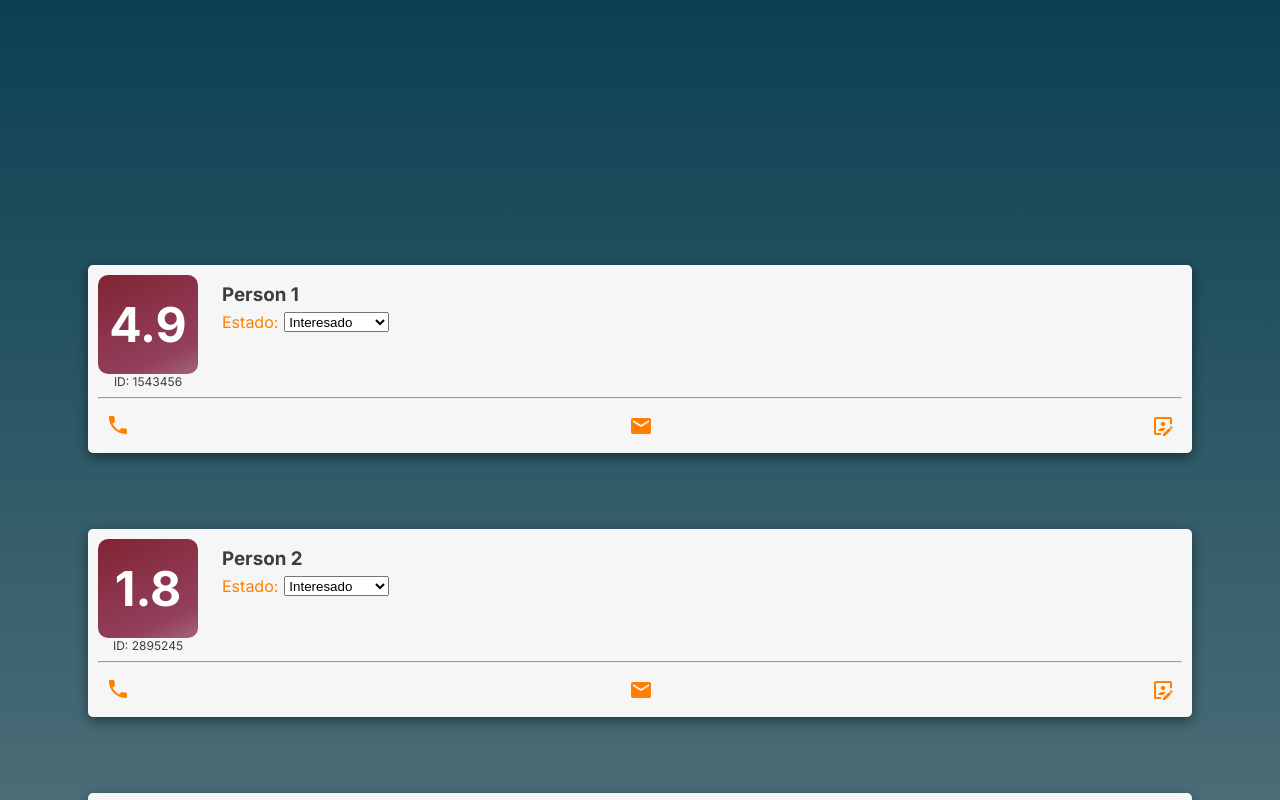
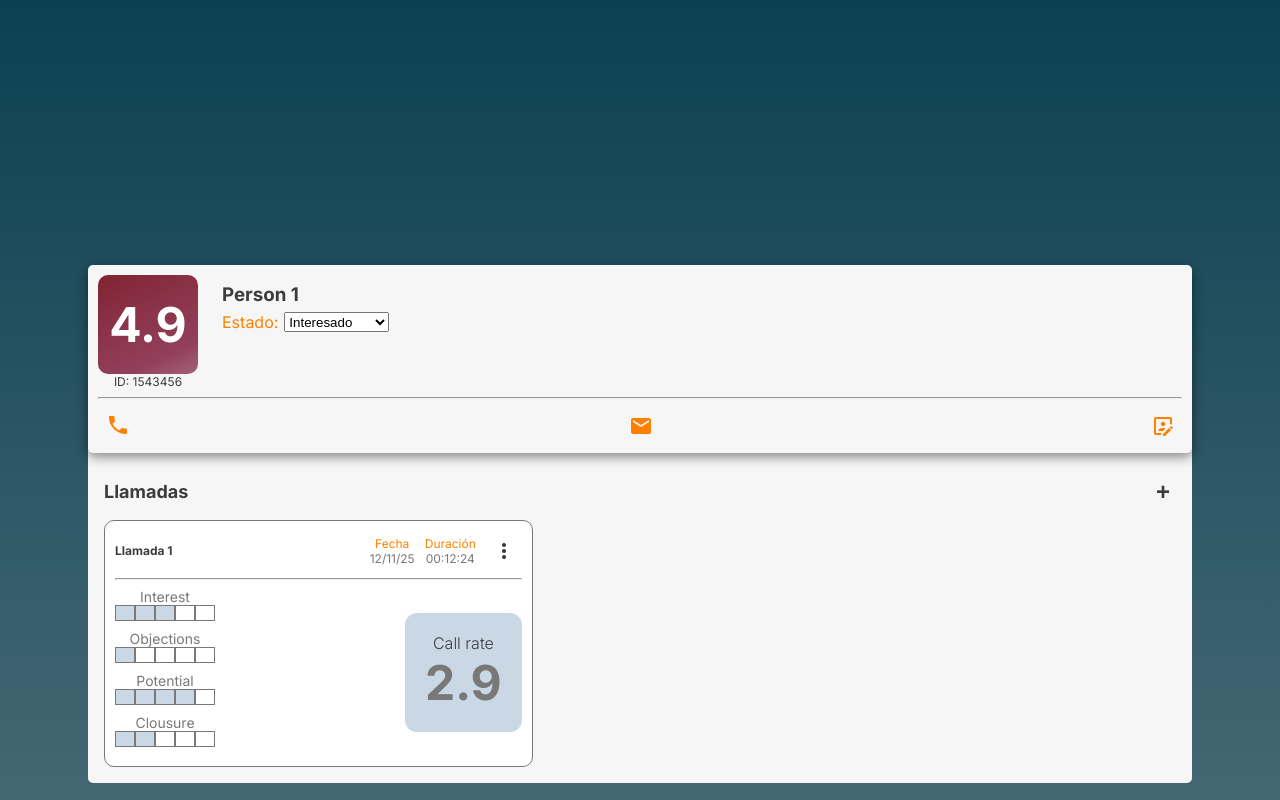
Before and after one commit to alvaroginer/call-app-react, a React (Vite) app in the folder call-app-react/: page / in a window 1280 px wide. Both pictures are taken after a click on the button 117 px from the left and 425 px from the top of the page. Shown: the top 800 px of the page. Built offline with nearby package versions, Linux system fonts and the light colour scheme.

Commit message:
working on select component and edit state

```diff
--- a/call-app-react/src/App.jsx
+++ b/call-app-react/src/App.jsx
@@ -1,5 +1,5 @@
 import { useState, useEffect } from "react";
-import { UserCard } from "./components/CallCard/UserCard";
+import { UserCard } from "./components/UserCard/UserCard";
 import { calculateGeneralRating } from "./functions/calculateRating";
 import { updateUser } from "./functions/updateUser";
 import "./App.css";
--- a/call-app-react/src/components/CallCard/CallCard/Call-Card.jsx
+++ b/call-app-react/src/components/CallCard/Call-Card.jsx
@@ -1,5 +1,5 @@
 import { useState } from "react";
-import { DataCallCard } from "./Data-Call-Card";
+import { DataCallCard } from "../DataCallCard/Data-Call-Card";
 
 export const CallCard = ({ call }) => {
   const [containerState, setContainerState] = useState("default");
@@ -42,11 +42,11 @@ export const CallCard = ({ call }) => {
                 <p>Delete Call</p>
               </div>
             </div>
-            <DataCallCard type={containerState} call={call} />
           </div>
         </div>
       </div>
       <hr />
+      <DataCallCard type={containerState} call={call} />
     </div>
   );
 };
--- a/call-app-react/src/components/CallCard/CallCard/Data-Call-Card.jsx
+++ /dev/null
@@ -1,29 +0,0 @@
-import { DataBox } from "./DataBox";
-
-export const DataCallCard = ({ type, call }) => {
-  const isDefault = type === "default";
-
-  return (
-    <div className="call-card--main display--flex space--between">
-      <div className="main--data-container">
-        <DataBox />
-        <DataBox />
-        <DataBox />
-      </div>
-      {isDefault ? (
-        <div className="text-align-center display--flex align-itmes__center">
-          <div className="main--call-rating">
-            <p className="call-rating--title">Call rate</p>
-            <p className="call-rating--number">{call.callRating}</p>
-          </div>
-        </div>
-      ) : (
-        <div className="main--data-container">
-          <DataBox />
-          <DataBox />
-          <DataBox />
-        </div>
-      )}
-    </div>
-  );
-};
--- a/call-app-react/src/components/CallCard/CallCard/DataBox.jsx
+++ /dev/null
@@ -1,44 +0,0 @@
-import { useState } from "react";
-
-export const DataBox = ({ onEdit, value }) => {
-  const [handleValue, setValue] = useState(value);
-  const editContainer = onEdit;
-
-  return (
-    <div className={"data-box"}>
-      <p className="data-box--title">Interest</p>
-      {editContainer === false
-        ? Array(5).map((_, index) => {
-            if (index < handleValue) {
-              return (
-                <input
-                  type="checkbox"
-                  class="step-checkbox step-checkbox-default"
-                ></input>
-              );
-            } else {
-              return <input type="checkbox" class="step-checkbox"></input>;
-            }
-          })
-        : Array(5).map((_, index) => {
-            if (index < handleValue) {
-              return (
-                <input
-                  type="checkbox"
-                  class="step-checkbox step-checkbox-selected"
-                  onClick={setValue}
-                ></input>
-              );
-            } else {
-              return (
-                <input
-                  type="checkbox"
-                  class="step-checkbox"
-                  onClick={setValue}
-                ></input>
-              );
-            }
-          })}
-    </div>
-  );
-};
--- /dev/null
+++ b/call-app-react/src/components/DataCallCard/Data-Call-Card.jsx
@@ -0,0 +1,53 @@
+import { DataBox } from "./DataBox/DataBox";
+
+export const DataCallCard = ({ type, call }) => {
+  const isDefault = type === "default";
+
+  return (
+    <div className="call-card--main display--flex space--between">
+      <div className="main--data-container">
+        <DataBox
+          isDefault={isDefault}
+          value={call.customerInterest}
+          title={"Interest"}
+        />
+        <DataBox
+          isDefault={isDefault}
+          value={call.objectionsRaised}
+          title={"Objections"}
+        />
+        <DataBox
+          isDefault={isDefault}
+          value={call.conversionPotential}
+          title={"Potential"}
+        />
+        <DataBox
+          isDefault={isDefault}
+          value={call.callClosure}
+          title={"Clousure"}
+        />
+      </div>
+      {isDefault ? (
+        <div className="text-align-center display--flex align-itmes__center">
+          <div className="main--call-rating">
+            <p className="call-rating--title">Call rate</p>
+            <p className="call-rating--number">{call.callRating}</p>
+          </div>
+        </div>
+      ) : (
+        <div className="main--data-container">
+          <DataBox
+            isDefault={isDefault}
+            value={call.callDuration}
+            title={"Duration"}
+          />
+          <DataBox
+            isDefault={isDefault}
+            value={call.technicalQuality}
+            title={"Technical Quality"}
+          />
+        </div>
+      )}
+    </div>
+  );
+};
--- /dev/null
+++ b/call-app-react/src/components/DataCallCard/DataBox/DataBox.jsx
@@ -0,0 +1,52 @@
+import { useState } from "react";
+
+export const DataBox = ({ isDefault, value, title }) => {
+  const [handleValue, setHandleValue] = useState(value);
+
+  return (
+    <div className="data-box">
+      <p className="data-box--title">{title}</p>
+      {isDefault
+        ? Array.from({ length: 5 }).map((_, index) => {
+            if (index < handleValue) {
+              return (
+                <input
+                  key={index}
+                  type="checkbox"
+                  className="step-checkbox step-checkbox--default"
+                ></input>
+              );
+            } else {
+              return (
+                <input
+                  key={index}
+                  type="checkbox"
+                  className="step-checkbox"
+                ></input>
+              );
+            }
+          })
+        : Array.from({ length: 5 }).map((_, index) => {
+            if (index < handleValue) {
+              return (
+                <input
+                  key={index}
+                  type="checkbox"
+                  className="step-checkbox step-checkbox--edit"
+                  onClick={() => setHandleValue(index + 1)}
+                ></input>
+              );
+            } else {
+              return (
+                <input
+                  key={index}
+                  type="checkbox"
+                  className="step-checkbox"
+                  onClick={() => setHandleValue(index + 1)}
+                ></input>
+              );
+            }
+          })}
+    </div>
+  );
+};
--- a/call-app-react/src/components/CallCard/UserCard.jsx
+++ b/call-app-react/src/components/UserCard/UserCard.jsx
@@ -1,5 +1,5 @@
 import { useState, useEffect } from "react";
-import { CallCard } from "./CallCard/Call-Card";
+import { CallCard } from "../CallCard/Call-Card";
 
 export const UserCard = ({ user }) => {
   const [ratingColor, setRatingColor] = useState("");
@@ -68,8 +68,8 @@ export const UserCard = ({ user }) => {
             <button className="sub-section--header__button">+</button>
           </div>
           <div className="call-cards--container scroll-grid">
-            {user.calls.map((call) => {
-              return <CallCard call={call} />;
+            {user.calls.map((call, index) => {
+              return <CallCard key={user.id - index + 1} call={call} />;
             })}
           </div>
         </div>
--- a/call-app-react/src/index.css
+++ b/call-app-react/src/index.css
@@ -118,7 +118,6 @@ body {
   /*z-index: -1; Se coloca detrás */
   position: relative; /* Mantiene el flujo del documento */
   margin-top: -6px; /* Lo sube para que quede justo detrás del event-card */
-  display: none;
 }
 
 .sub-section--header {
@@ -207,6 +206,10 @@ body {
   border-width: var(--space-1);
   border-color: var(--color-grey);
   border-style: solid;
+}
+
+.step-checkbox--default {
+  background-color: var(--color-blue-light);
 }
 
 .step-checkbox--edit {
```
Also changed, not shown: call-app-react/src/components/CallCard/Call-Card-Select.jsx (added, +22 -0 lines).
